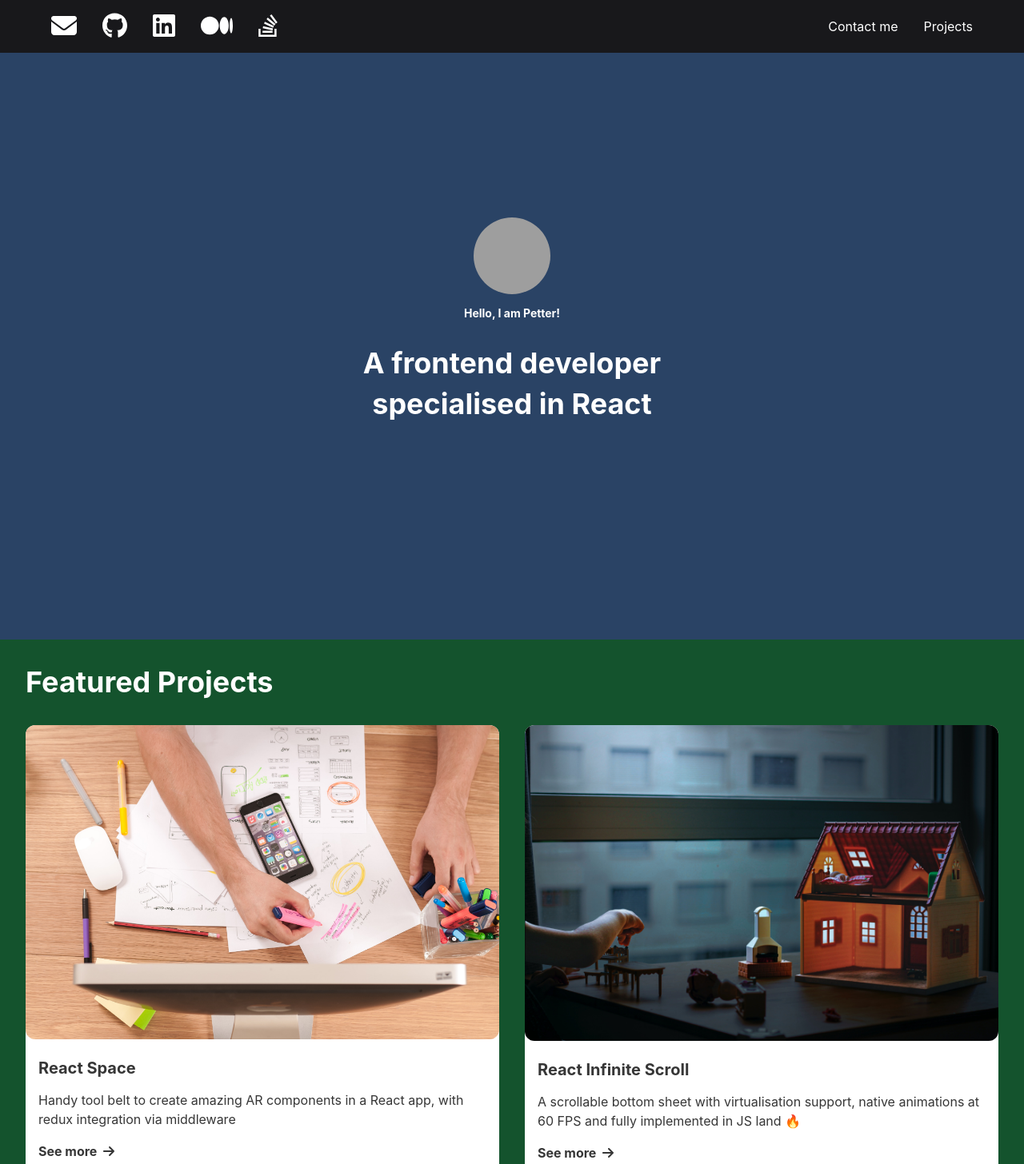
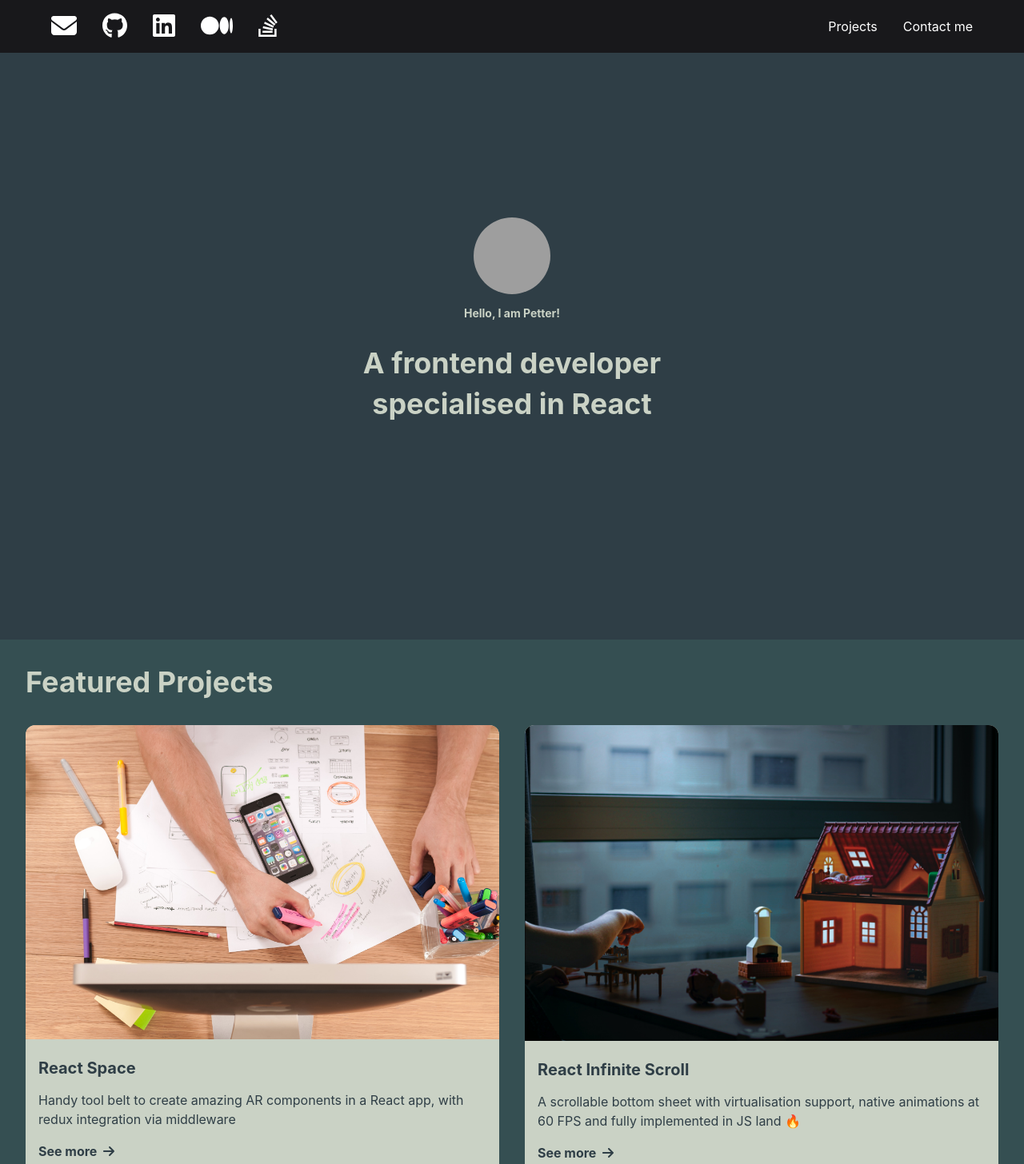
Before and after one commit to PetterTSaatvedt/portfolio, a React (Create React App) app: page / in a window 1280 px wide. Shown: the top 1456 px of the page at 80% size. Built offline with nearby package versions, Linux system fonts and the light colour scheme; grey boxes are pictures that could not be loaded.

Commit message:
Changed color palette

```diff
--- a/src/components/Card.js
+++ b/src/components/Card.js
@@ -9,11 +9,11 @@ const Card = ({ title, description, imageSrc }) => {
   // Feel free to import other UI components from Chakra UI if you wish to.
   return (
     <VStack
-      backgroundColor="#ffffff"
-      color="#363636"
+      backgroundColor="#cad2c5"
+      color="#2f3e46"
       rounded="xl"
     >
-      <Image src={imageSrc} rounded="xl"/>
+      <Image src={imageSrc} roundedTop="xl"/>
       <VStack spacing={4} alignItems="left" p={4}>
         <Heading as="h2" size="md">{title}</Heading>
         <Text>{description}</Text>
--- a/src/components/ContactMeSection.js
+++ b/src/components/ContactMeSection.js
@@ -30,7 +30,7 @@ const LandingSection = () => {
   return (
     <FullScreenSection
       isDarkBackground
-      backgroundColor="#512DA8"
+      backgroundColor="#52796f"
       py={16}
       spacing={8}
     >
@@ -77,7 +77,7 @@ const LandingSection = () => {
                 />
                 <FormErrorMessage></FormErrorMessage>
               </FormControl>
-              <Button type="submit" colorScheme="purple" width="full">
+              <Button type="submit" colorScheme="blackAlpha" width="full">
                 Submit
               </Button>
             </VStack>
--- a/src/components/Header.js
+++ b/src/components/Header.js
@@ -76,9 +76,8 @@ const Header = () => {
           </nav>
           <nav>
             <HStack spacing={8}>
-              {/* Add links to Projects and Contact me section */}
+              <a href="#projects" onClick={handleClick("projects")}>Projects</a>
               <a href="#contact-me" onClick={handleClick("contactme")}>Contact me</a>
-              <a href="#projects" onClick={handleClick("projects")}>Projects</a>
             </HStack>
           </nav>
         </HStack>
--- a/src/components/LandingSection.js
+++ b/src/components/LandingSection.js
@@ -13,7 +13,8 @@ const LandingSection = () => (
     justifyContent="center"
     alignItems="center"
     isDarkBackground
-    backgroundColor="#2A4365"
+    backgroundColor="#2f3e46"
+    color="#cad2c5"
   >
     <VStack spacing={8}>
       <VStack spacing={4}>
--- a/src/components/ProjectsSection.js
+++ b/src/components/ProjectsSection.js
@@ -33,13 +33,13 @@ const projects = [
 const ProjectsSection = () => {
   return (
     <FullScreenSection
-      backgroundColor="#14532d"
+      backgroundColor="#354f52"
       isDarkBackground
       p={8}
       alignItems="flex-start"
       spacing={8}
     >
-      <Heading as="h1" id="projects-section">
+      <Heading as="h1" id="projects-section" color="#cad2c5">
         Featured Projects
       </Heading>
       <Box
```
